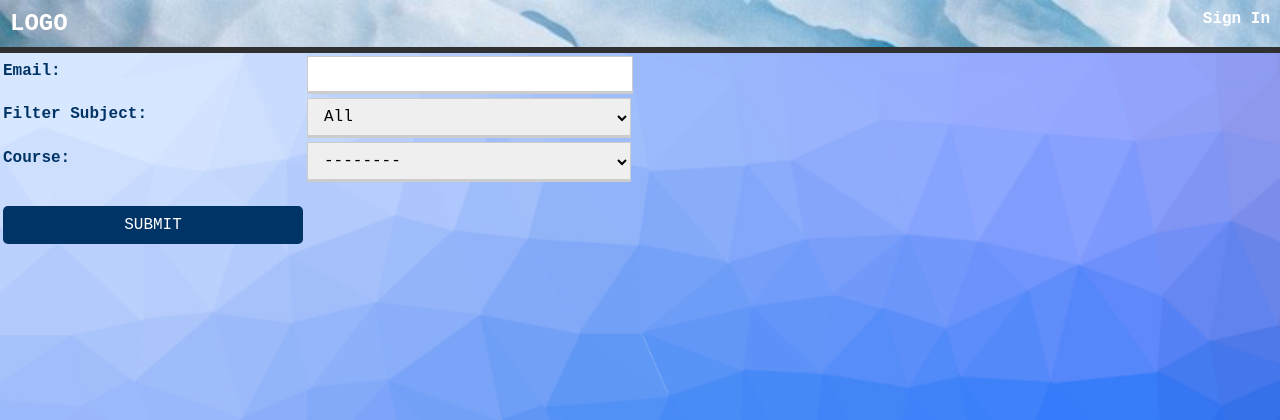
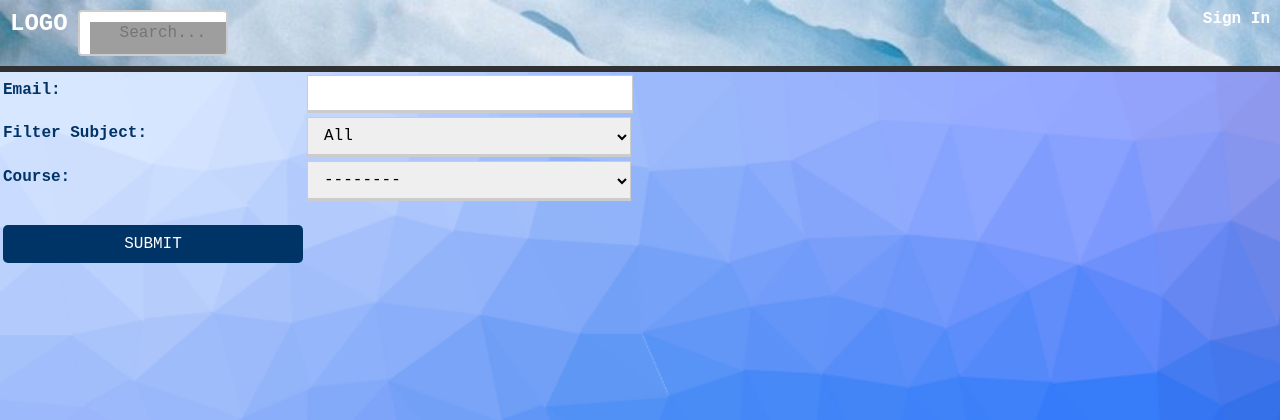
Before and after one commit to craig-glass/E-learning, a Django app: page /account/register/ in a window 1280 px wide. Shown: the top 420 px of the page. Run offline with Django 3.2, Linux system fonts and the light colour scheme; data comes from the database, SQL or seed files in the repository; data that the repository does not hold is empty; some libraries are stand-ins or nearby versions; grey boxes are pictures that could not be loaded.

Commit message:
Created search bar with corresponding search page

```diff
--- a/config/urls.py
+++ b/config/urls.py
@@ -18,7 +18,7 @@ from django.urls import path, include
 from django.contrib.auth import views as auth_views
 
 from courses.views import CourseListView
-from home.views import HomePageView
+from home.views import HomePageView, SearchView
 from django.conf import settings
 from django.conf.urls.static import static
 
@@ -27,6 +27,7 @@ urlpatterns = [
     path('admin/', admin.site.urls),
     path('accounts/login/', auth_views.LoginView.as_view(), name='login'),
     path('accounts/logout/', auth_views.LogoutView.as_view(), name='logout'),
+    path('search/', SearchView.as_view(), name='search'),
     path('course/', include('courses.urls')),
     path('', HomePageView.as_view(), name='homepage'),
     path('students/', include('students.urls')),
--- a/home/templates/base.html
+++ b/home/templates/base.html
@@ -4,6 +4,7 @@
 <head>
     <meta charset="UTF-8">
     <title>{% block title %}Educate{% endblock %}</title>
+    <link rel="stylesheet" href="https://cdnjs.cloudflare.com/ajax/libs/font-awesome/4.7.0/css/font-awesome.min.css">
     <link href="{% static "css/base.css" %}" rel="stylesheet">
     <script src="http://code.jquery.com/jquery-3.5.1.js"></script>
     <script>
@@ -25,7 +26,11 @@
 </head>
 <body>
 <header>
+    <div>
         <a href="/" class="logo">Logo</a>
+        <form action="/search/" method="GET" class="search-form" style="float: left; padding-left: 10px">
+            <input id="query-input" type="text" name="query" placeholder="Search...">
+        </form>
         <ul class="menu">
             {% if request.user.is_authenticated %}
                 <li><a href="{% url 'logout' %}">Sign Out</a></li>
@@ -33,6 +38,7 @@
                 <li><a href="{% url 'login' %}">Sign In</a></li>
             {% endif %}
         </ul>
+    </div>
 </header>
 <div id="content">
     {% block content %}
--- a/home/urls.py
+++ b/home/urls.py
@@ -1,6 +1,6 @@
-from django.urls import path
-from .views import HomePageView
+from django.urls import path, re_path
+from .views import HomePageView, SearchView
 
 urlpatterns = [
-    path('', HomePageView.as_view(), name='homepage'),
+    path('', HomePageView.as_view()),
 ]
--- a/static/css/base.css
+++ b/static/css/base.css
@@ -209,6 +209,24 @@ input, select, textarea {
 
 .valid {
     border: 2px solid green;
+}
+
+.search-form input[type=text] {
+    width: 150px;
+    box-sizing: border-box;
+    border: 2px solid #cccccc;
+    border-radius: 4px;
+    background-color: #ffffff;
+    background-image: url('https://www.w3schools.com/css/searchicon.png');
+    background-position: 10px 10px;
+    background-repeat: no-repeat;
+    padding: 12px 20px 12px 40px;
+    -webkit-transition: width 0.4s ease-in-out;
+    transition: width 0.4s ease-in-out;
+}
+
+.search-form input[type=text]:focus {
+    width: 100%;
 }
 
 .navbar {
```
Also changed, not shown: home/templates/home/search/search_page.html (added, +12 -0 lines), home/views.py (+17 -1 lines). Lines whose indentation alone changed are shown as unchanged.
